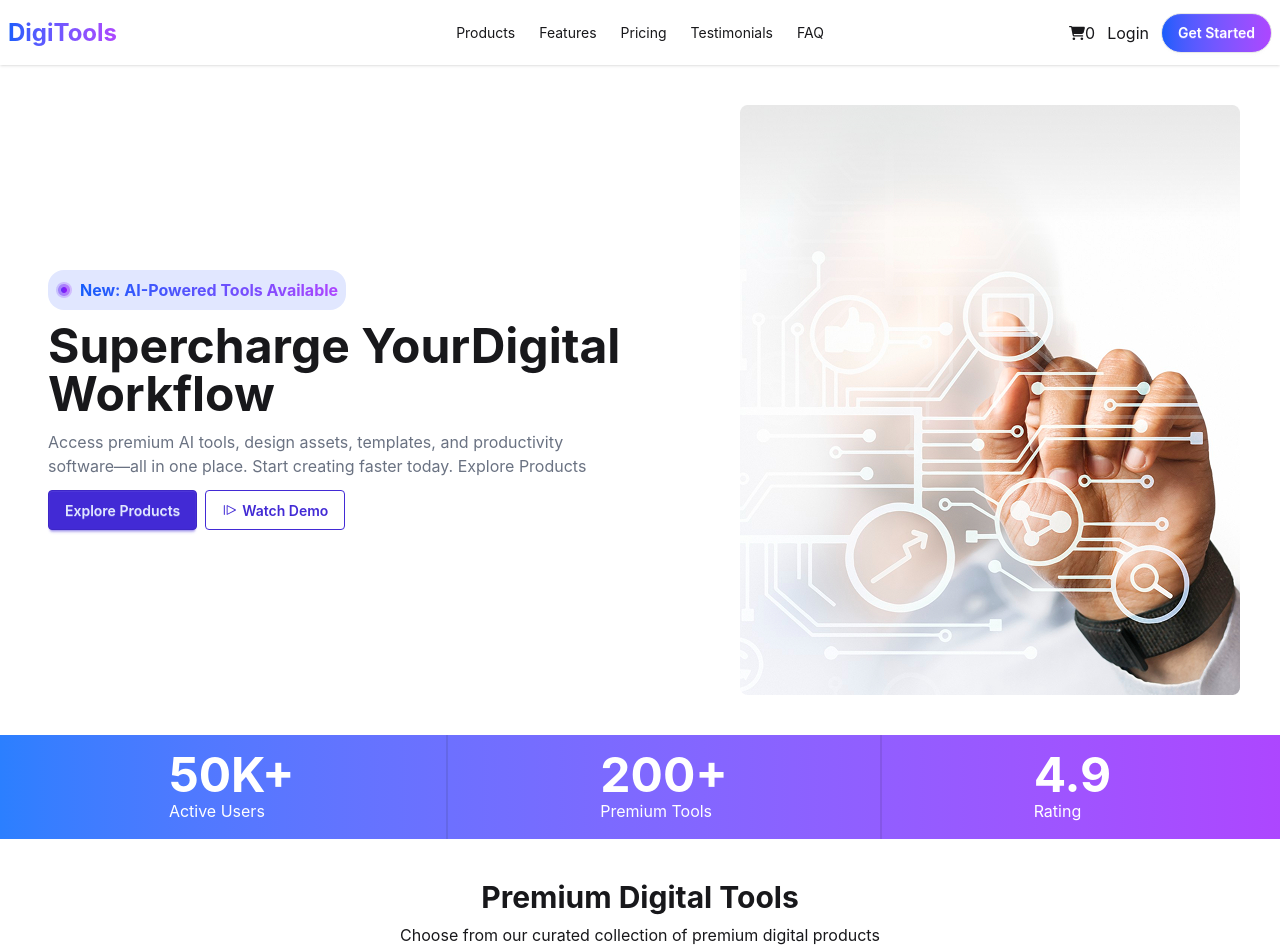
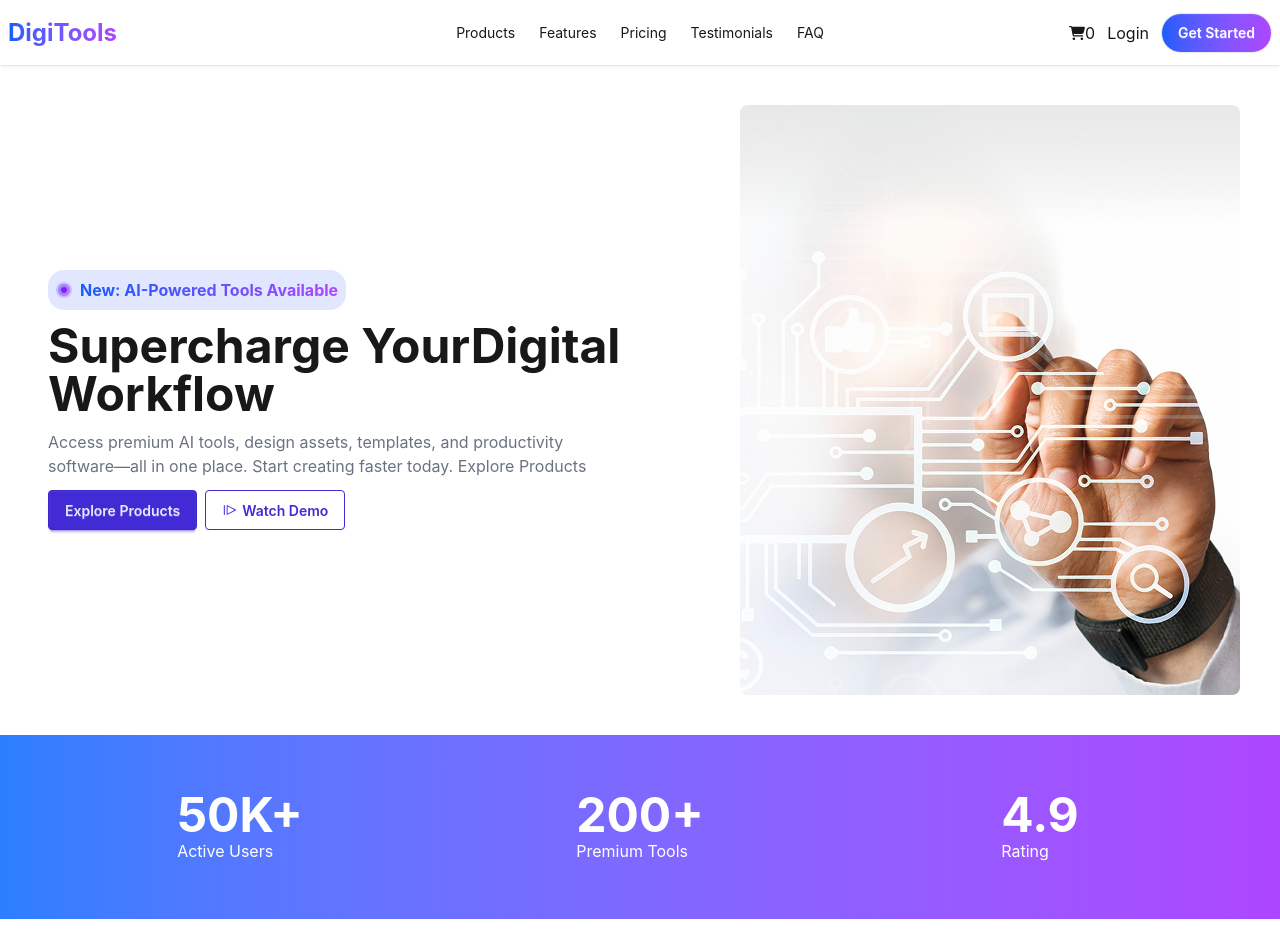
Before and after one commit to neya-mul/Assignment-6, a React (Vite) app: page / in a window 1280 px wide. Shown: the top 950 px of the page. Built offline with nearby package versions, Linux system fonts and the light colour scheme.

Commit message:
but fixed

```diff
--- a/src/components/Rating.jsx
+++ b/src/components/Rating.jsx
@@ -2,18 +2,18 @@ import React from 'react'
 
 export default function Rating() {
     return (
-        <div className='bg-linear-to-r from-blue-500 to-purple-500  '>
-            <div className='flex max-w-[1200px] mx-auto'>
+        <div className='bg-linear-to-r from-blue-500 to-purple-500  p-10'>
+            <div className='grid grid-cols-1 md:grid-cols-3 max-w-[1200px] mx-auto'>
                 <div className='mx-auto p-4'>
                     <h1 className='text-5xl text-white font-bold'>50K+</h1>
                     <p className='text-white'>Active Users</p>
                 </div>
-                <div className="divider divider-horizontal divider-end"></div>
+                {/* <div className="divider divider-horizontal divider-end"></div> */}
                 <div className='mx-auto p-4'>
                     <h1 className='text-5xl text-white font-bold'>200+</h1>
                     <p className='text-white'>Premium Tools</p>
                 </div>
-                <div className="divider divider-horizontal divider-end"></div>
+                {/* <div className="divider divider-horizontal divider-end"></div> */}
                 <div className='mx-auto p-4'>
                     <h1 className='text-5xl text-white font-bold'>4.9</h1>
                     <p className='text-white'>Rating</p>
```
